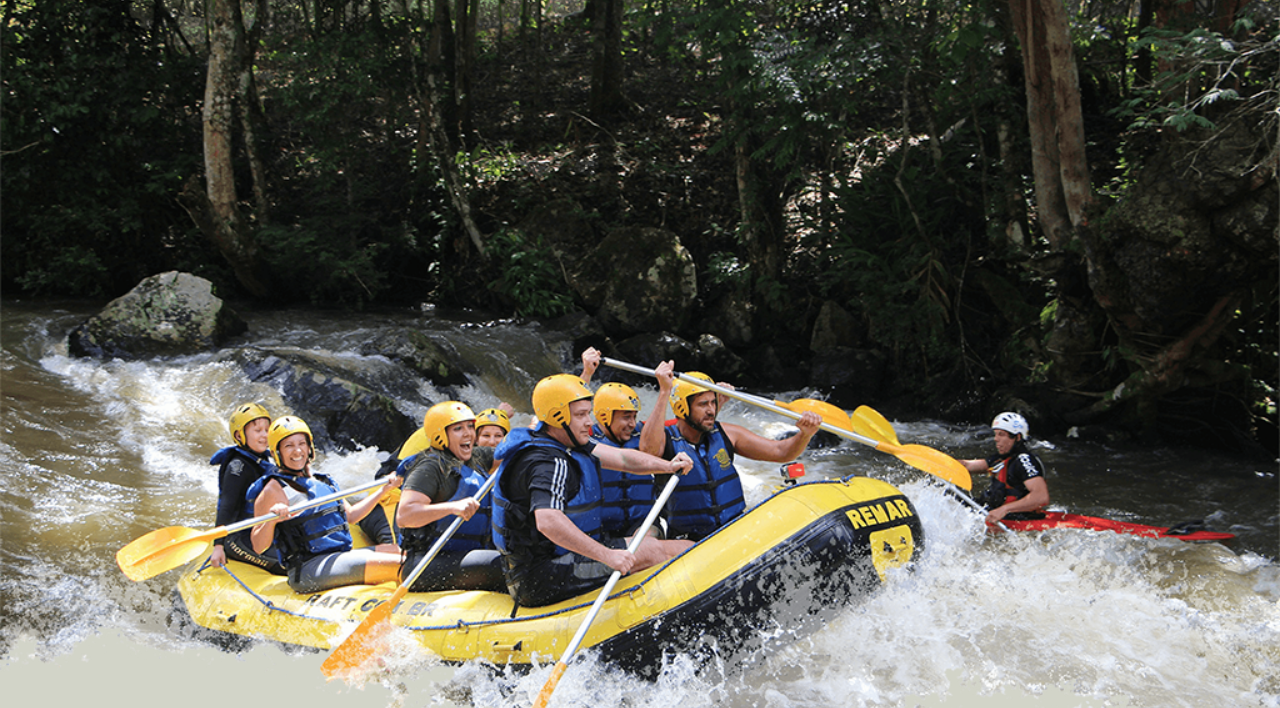
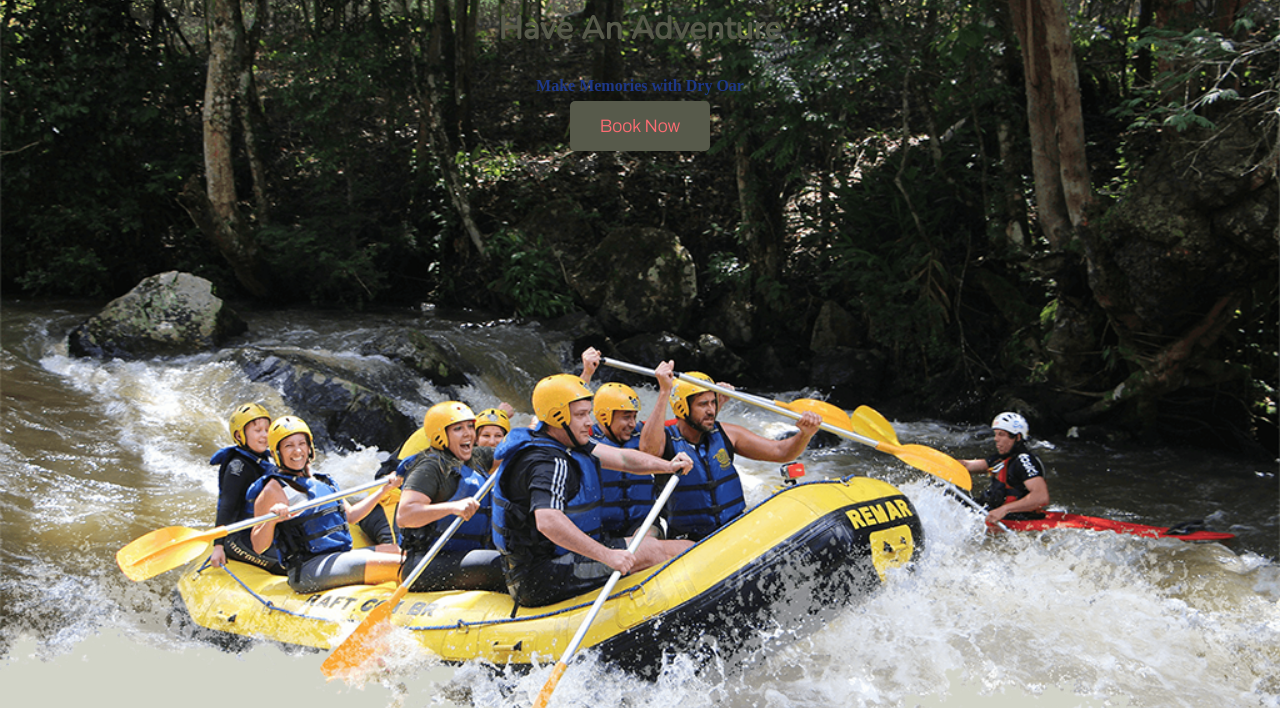
Before and after one commit to menezesFe/WDD--130, a plain HTML site: page wwr/index.html in a window 1280 px wide. Shown: the part 92-800 px from the top of the page. Drawn offline with nearby package versions, Linux system fonts and the light colour scheme.

Commit message:
Add style

```diff
--- a/wwr/styles/style.css
+++ b/wwr/styles/style.css
@@ -131,6 +131,21 @@ h4{
     color: #1e3888;
 }
 
+#hero {
+    display: grid;
+    grid-template-columns: 1fr 3fr 1fr;
+}
+
+#hero-box {
+    grid-column: 1/4;
+    grid-row: 1/3;
+}
+
+#hero-msg {
+    grid-column: 2/3;
+    grid-row: 1/2;
+}
+
 #hero-msg h1, #hero-msg h4{
     text-align: center;
 }
```
